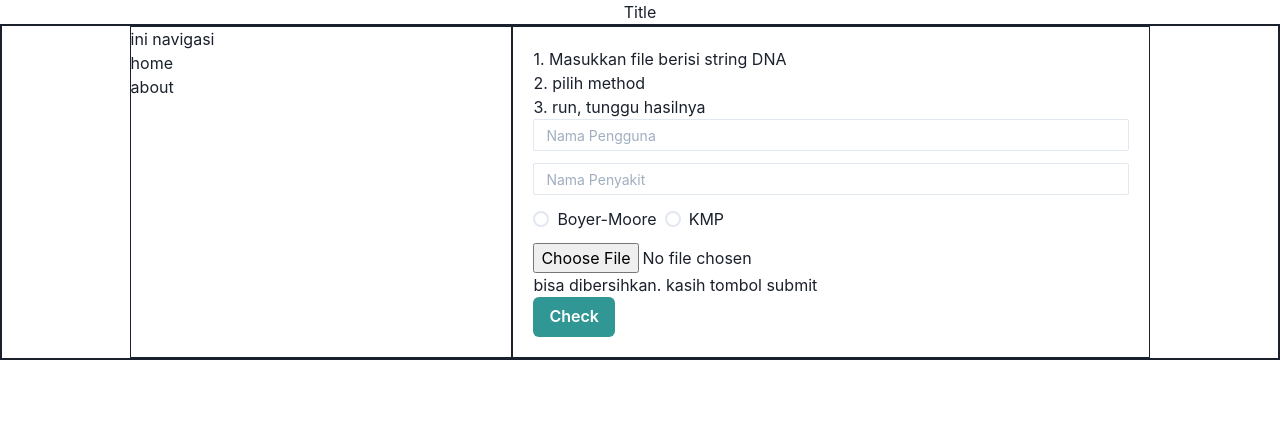
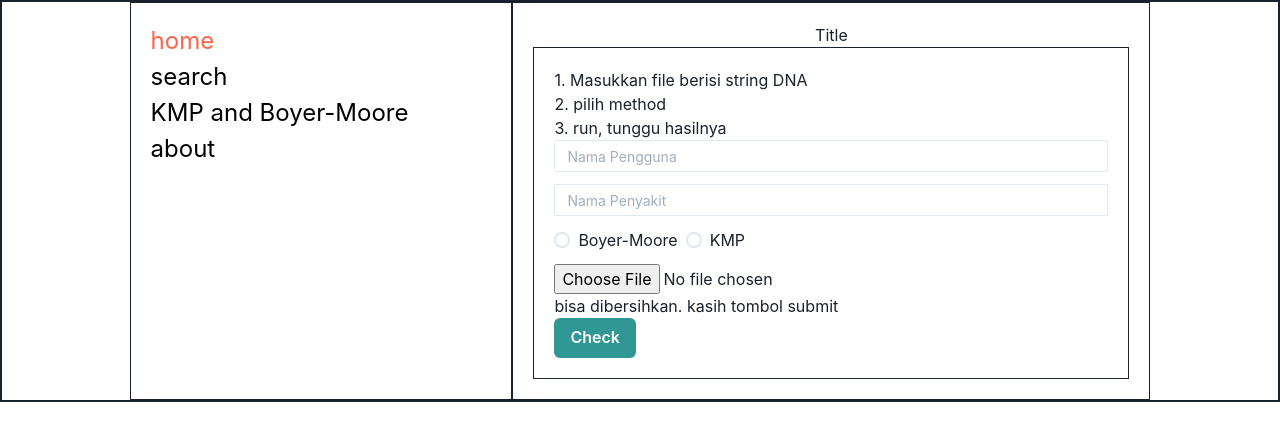
Before and after one commit to christojeffrey/DNA-matcher, a React (Vite) app in the folder src/frontend/: page / in a window 1280 px wide. Shown: the top 440 px of the page. Built offline with nearby package versions, Linux system fonts and the light colour scheme.

Commit message:
relocating navigation

```diff
--- a/src/frontend/src/component/navigation.jsx
+++ b/src/frontend/src/component/navigation.jsx
@@ -1,15 +1,23 @@
-import { Link } from "react-router-dom";
+import { Link, useLocation } from "react-router-dom";
+import { Box, Flex } from "@chakra-ui/react";
 const Navigation = () => {
+  let location = useLocation().pathname;
+  console.log(location);
   return (
-    <div>
-      ini navigasi
-      <div>
-        <Link to="/about">home</Link>
-      </div>
-      <div>
+    <Flex fontSize="x-large" flexDirection="column" m={5}>
+      <Box color={location === "/" ? "tomato" : "black"}>
+        <Link to="/">home</Link>
+      </Box>
+      <Box color={location === "/search" ? "tomato" : "black"}>
+        <Link to="/search">search</Link>
+      </Box>
+      <Box color={location === "/algo" ? "tomato" : "black"}>
+        <Link to="/algo">KMP and Boyer-Moore</Link>
+      </Box>
+      <Box color={location === "/about" ? "tomato" : "black"}>
         <Link to="/about">about</Link>
-      </div>
-    </div>
+      </Box>
+    </Flex>
   );
 };
 
--- a/src/frontend/src/main.jsx
+++ b/src/frontend/src/main.jsx
@@ -11,19 +11,38 @@ import { BrowserRouter } from "react-router-dom";
 // import App from "./App";
 import Testing from "./page/Testing";
 import Home from "./page/Home";
+import Search from "./page/Search";
+import Algo from "./page/Algo";
 import About from "./page/About";
 import NotFound from "./page/NotFound";
+
+import Navigation from "./component/navigation";
+import { Flex, Box } from "@chakra-ui/react";
 ReactDOM.render(
   <React.StrictMode>
     <DNAProvider>
       <BrowserRouter>
         <ChakraProvider>
+          <Flex border="2px" justify="center">
+            {/* left side */}
+            <Box border="1px" w="30%">
+              <Navigation />
+            </Box>
+            {/* left side */}
+
+            {/* right side */}
+            <Box border="1px" w="50%" px="5" py="5">
               <Routes>
                 <Route path="/" element={<Home />} />
                 <Route path="about" element={<About />} />
+                <Route path="search" element={<Search />} />
+                <Route path="algo" element={<Algo />} />
                 <Route path="testing" element={<Testing />} />
                 <Route path="*" element={<NotFound />} />
               </Routes>
+            </Box>
+            {/* right side */}
+          </Flex>
         </ChakraProvider>
       </BrowserRouter>
     </DNAProvider>
--- /dev/null
+++ b/src/frontend/src/page/Algo.jsx
@@ -0,0 +1,5 @@
+const Algo = () => {
+  return <div>algo</div>;
+};
+
+export default Algo;
--- a/src/frontend/src/page/Home.jsx
+++ b/src/frontend/src/page/Home.jsx
@@ -1,55 +1,47 @@
-
 import { DNAContext } from "../component/Provider";
 import { canBeCleaned } from "../util/sanitize";
 import { useEffect, useContext } from "react";
 import Navigation from "../component/navigation";
-import axios from 'axios'
-import {
-  Box,
-  Center,
-  Flex,
-  Button,
-  Input,
-  Stack,
-  Text,
-  RadioGroup,
-  Radio
-} from "@chakra-ui/react";
+import axios from "axios";
+import { Box, Center, Flex, Button, Input, Stack, Text, RadioGroup, Radio } from "@chakra-ui/react";
 
 const Home = () => {
   const dnaCtx = useContext(DNAContext);
 
-  useEffect(() => {dnaCtx.setCleanable(canBeCleaned(dnaCtx.Text))}, [dnaCtx.Text]);
+  useEffect(() => {
+    dnaCtx.setCleanable(canBeCleaned(dnaCtx.Text));
+  }, [dnaCtx.Text]);
 
   const upload = () => {
     const data = new FormData();
-    data.append('username', dnaCtx.Username)
-    data.append('disease', dnaCtx.Disease)
-    data.append('text', dnaCtx.Text)
-    data.append('method', dnaCtx.Method)
+    data.append("username", dnaCtx.Username);
+    data.append("disease", dnaCtx.Disease);
+    data.append("text", dnaCtx.Text);
+    data.append("method", dnaCtx.Method);
 
-    axios.post("http://localhost:1323/api/match", data, {
-      responseType: 'json',
+    axios
+      .post("http://localhost:1323/api/match", data, {
+        responseType: "json",
         headers: {
-        'Content-Type': 'multipart/form-data'
-      }
+          "Content-Type": "multipart/form-data",
+        },
       })
-    .then(res => {
-      dnaCtx.setLoading(false)
-      console.log(res["data"])
-      var response = res["data"]
-      dnaCtx.setData(response["time"] + " - " + response["name"] + " - " + response["disease"] + " - " + response["found"] + " - " + response["similarity"] + "%")
-      console.log("Pattern found at: ", res["data"]["indexes"])
-    })
-  }
+      .then((res) => {
+        dnaCtx.setLoading(false);
+        console.log(res["data"]);
+        var response = res["data"];
+        dnaCtx.setData(response["time"] + " - " + response["name"] + " - " + response["disease"] + " - " + response["found"] + " - " + response["similarity"] + "%");
+        console.log("Pattern found at: ", res["data"]["indexes"]);
+      });
+  };
 
   const parseFile = (ev) => {
-    const reader = new FileReader()
+    const reader = new FileReader();
     reader.onloadend = (ev) => {
       dnaCtx.setText(ev.target.result);
-    }
+    };
     reader.readAsText(ev.target.files[0]);
-  }
+  };
 
   const handleUsername = (event) => dnaCtx.setUsername(event.target.value);
   const handleDisease = (event) => dnaCtx.setDisease(event.target.value);
@@ -58,55 +50,46 @@ const Home = () => {
   return (
     <div>
       <Center>Title</Center>
-      <Flex border="2px" justify="center">
 
-        {/* left side */}
-        <Box border="1px" w="30%">
-          <Navigation />
-        </Box>
-        {/* left side */}
-
-        {/* right side */}
-        <Box border="1px" w="50%" px = "5" py = "5">
-          1. Masukkan file berisi string DNA <br/>
-          2. pilih method <br/>
-          3. run, tunggu hasilnya <br/>
-          <Stack spacing = {3}>
-            <Input placeholder = 'Nama Pengguna' size = 'sm' value = {dnaCtx.Username} onChange = {handleUsername}/>
-            <Input placeholder = 'Nama Penyakit' size = 'sm' value = {dnaCtx.Disease} onChange = {handleDisease}/>
-            <RadioGroup value={dnaCtx.Method} onChange={dnaCtx.setMethod} >
-              <Stack direction='row'>
-                <Radio value='BM'>Boyer-Moore</Radio>
-                <Radio value='KMP'>KMP</Radio>
+      <Box border="1px" px="5" py="5">
+        1. Masukkan file berisi string DNA <br />
+        2. pilih method <br />
+        3. run, tunggu hasilnya <br />
+        <Stack spacing={3}>
+          <Input placeholder="Nama Pengguna" size="sm" value={dnaCtx.Username} onChange={handleUsername} />
+          <Input placeholder="Nama Penyakit" size="sm" value={dnaCtx.Disease} onChange={handleDisease} />
+          <RadioGroup value={dnaCtx.Method} onChange={dnaCtx.setMethod}>
+            <Stack direction="row">
+              <Radio value="BM">Boyer-Moore</Radio>
+              <Radio value="KMP">KMP</Radio>
             </Stack>
           </RadioGroup>
-            <input type = "file" accept = ".txt"
-            onChange = {(ev) => {
-              parseFile(ev)
-            }}/>
+          <input
+            type="file"
+            accept=".txt"
+            onChange={(ev) => {
+              parseFile(ev);
+            }}
+          />
         </Stack>
-
-
-          {dnaCtx.Text === ""? <></> : !dnaCtx.cleanable ? <div>tidak bisa dibersihkan </div> : <div>bisa dibersihkan. kasih tombol submit</div>}
+        {dnaCtx.Text === "" ? <></> : !dnaCtx.cleanable ? <div>tidak bisa dibersihkan </div> : <div>bisa dibersihkan. kasih tombol submit</div>}
         <Button
-            isLoading = {dnaCtx.isLoading}
-            colorScheme = "teal"
-            size = "md"
-            isDisabled = {dnaCtx.Text === "" || !dnaCtx.cleanable}
-            onClick ={() => {
+          isLoading={dnaCtx.isLoading}
+          colorScheme="teal"
+          size="md"
+          isDisabled={dnaCtx.Text === "" || !dnaCtx.cleanable}
+          onClick={() => {
             dnaCtx.setLoading(true);
             upload();
           }}
         >
           Check
         </Button>
-
-          <Text fontSize = 'sm'>{dnaCtx.data}</Text>
+        <Text fontSize="sm">{dnaCtx.data}</Text>
         {/* show data */}
         {dnaCtx.data && <div>ini data resultnya.yayyayya</div>}
       </Box>
       {/* right side */}
-      </Flex>
     </div>
   );
 };
--- /dev/null
+++ b/src/frontend/src/page/Search.jsx
@@ -0,0 +1,4 @@
+const Search = () => {
+  return <div>search</div>;
+};
+export default Search;
```
Also changed, not shown: 1 other file (tests, documents, lock files or other folders). Lines whose indentation alone changed are shown as unchanged.
